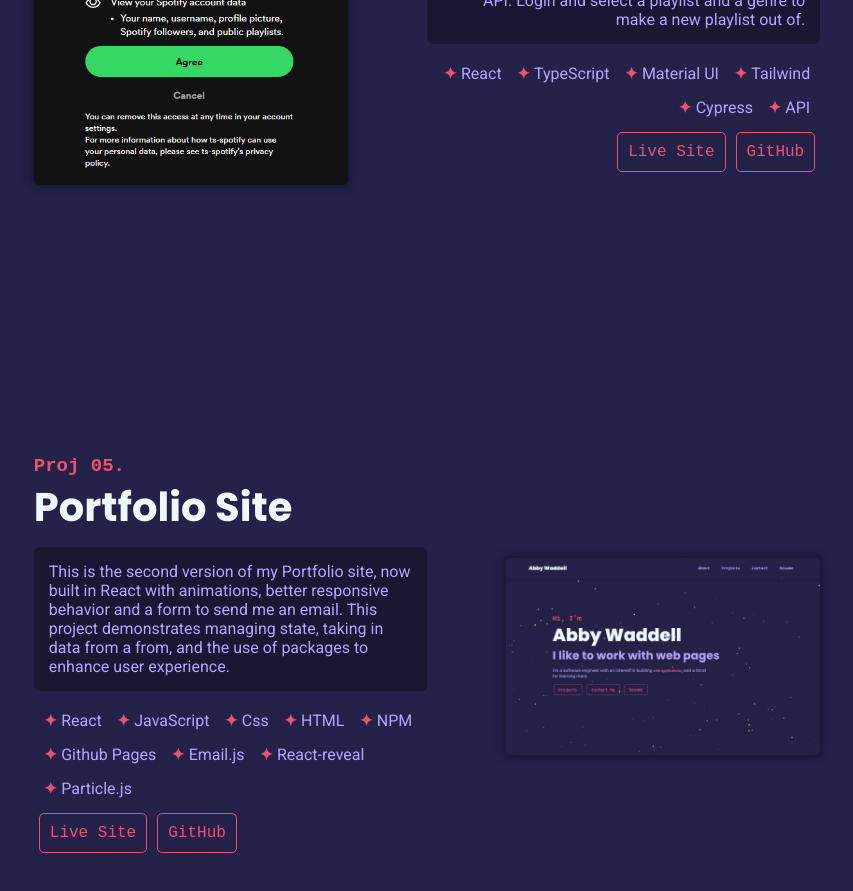
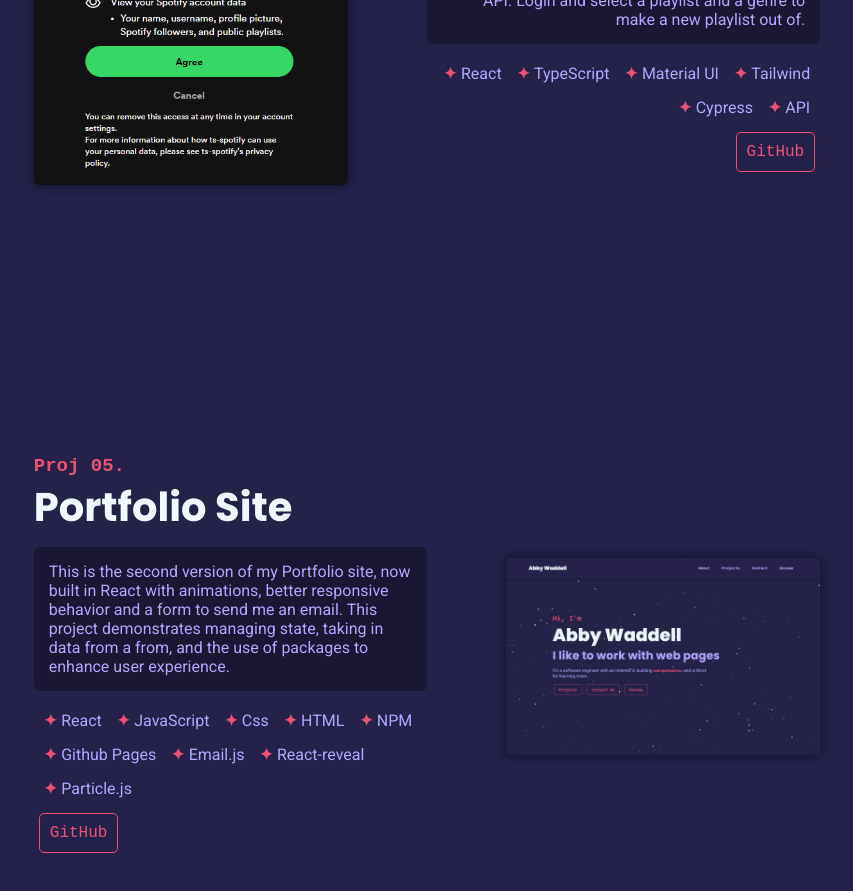
Before and after one commit to WAbby404/portfolio-redo, a React (Create React App) app: page / in a window 1280 px wide. Shown: the part 4800-5691 px from the top of the page, without its empty margins (213-1066 px from the left). Built offline with nearby package versions, Linux system fonts and the light colour scheme.

Commit message:
Fix spotify spot & link

```diff
--- a/src/components/Projects.js
+++ b/src/components/Projects.js
@@ -129,8 +129,8 @@ function Projects(props) {
         "React-reveal",
         "Particle.js",
       ],
-      liveLink: "https://wabby404.github.io/portfolio-redo/",
-      gitHub: "https://github.com/WAbby404/portfolio-redo",
+      liveLink: "",
+      gitHub: "https://github.com/WAbby404/ts-spotify",
       imgOrVideo: (
         <img src={img2} className="project-img" alt="Portfolio site Hero" />
       ),
@@ -189,6 +189,7 @@ function Projects(props) {
                     <div
                       className={`project-btn ${index % 2 > 0 && "opposite"}`}
                     >
+                      {project.liveLink.length ? (
                         <a
                           href={project.liveLink}
                           target="_blank"
@@ -197,6 +198,10 @@ function Projects(props) {
                         >
                           Live Site
                         </a>
+                      ) : (
+                        <div></div>
+                      )}
+
                       <a
                         href={project.gitHub}
                         target="_blank"
```
Lines whose indentation alone changed are shown as unchanged.
